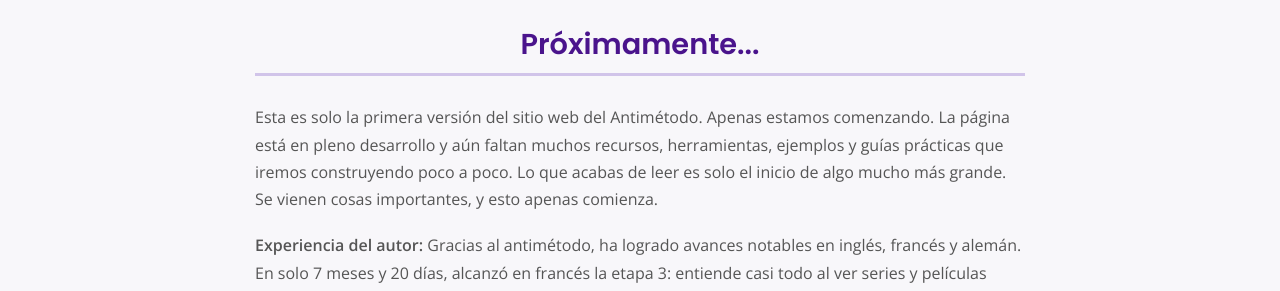
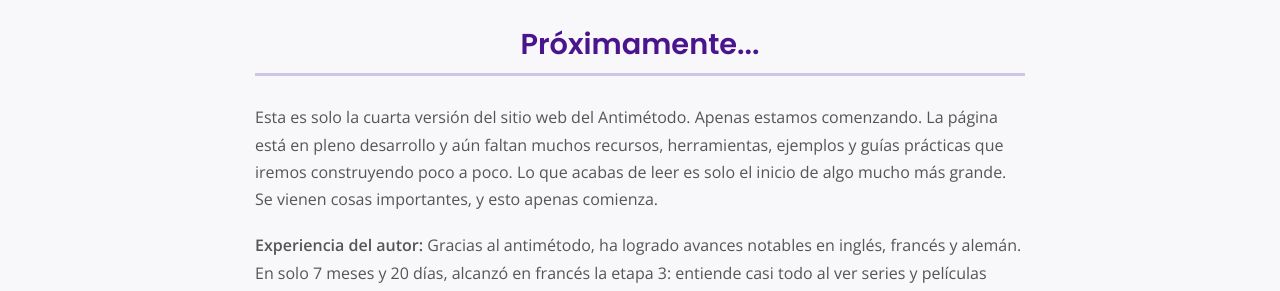
Before and after one commit to LuiseM93/ElAntimetodo, a Jekyll site: the page built from index.md, in a window 1280 px wide and 900 px high, scrolled down 2330 px. Shown: the part 154-445 px from the top of the window. Built offline with Jekyll 4.4.1, drawn with Linux system fonts in a browser that asks for light colours.

Commit message:
Update index.md

```diff
--- a/index.md
+++ b/index.md
@@ -200,7 +200,7 @@
 
   <section>
      <h2 style="text-align: center;">Próximamente...</h2>
-     <p style="text-align: left; color: var(--text-light-color);">Esta es solo la primera versión del sitio web del Antimétodo. Apenas estamos comenzando. La página está en pleno desarrollo y aún faltan muchos recursos, herramientas, ejemplos y guías prácticas que iremos construyendo poco a poco. Lo que acabas de leer es solo el inicio de algo mucho más grande. Se vienen cosas importantes, y esto apenas comienza.</p>
+     <p style="text-align: left; color: var(--text-light-color);">Esta es solo la cuarta versión del sitio web del Antimétodo. Apenas estamos comenzando. La página está en pleno desarrollo y aún faltan muchos recursos, herramientas, ejemplos y guías prácticas que iremos construyendo poco a poco. Lo que acabas de leer es solo el inicio de algo mucho más grande. Se vienen cosas importantes, y esto apenas comienza.</p>
      <p style="text-align: left; color: var(--text-light-color);"><strong>Experiencia del autor:</strong> Gracias al antimétodo, ha logrado avances notables en inglés, francés y alemán. En solo 7 meses y 20 días, alcanzó en francés la etapa 3: entiende casi todo al ver series y películas auténticas sin subtítulos, y juega sus videojuegos favoritos en francés. Todo esto disfrutando el proceso y sintiendo el idioma como una segunda lengua materna. Sin clases ni métodos tradicionales… solo resultados. El antimétodo no es una alternativa —es la supremacía del aprendizaje autodidacta.</p>
      <p style="text-align: left; color: var(--text-light-color);"><strong>Resultados esperados:</strong> fluidez real y un alto nivel en el idioma, comprensión a nivel nativo y hablar desde el instinto.</p>
      <div style="margin-top: 2rem; text-align: center;">
```
